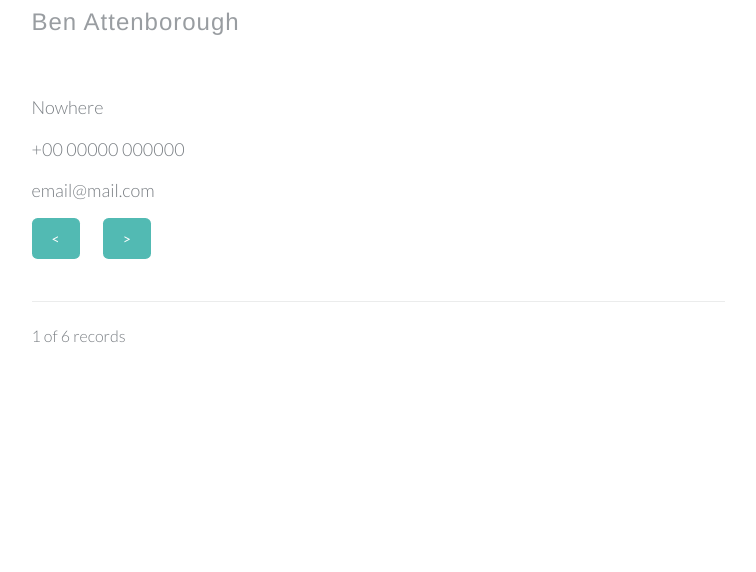
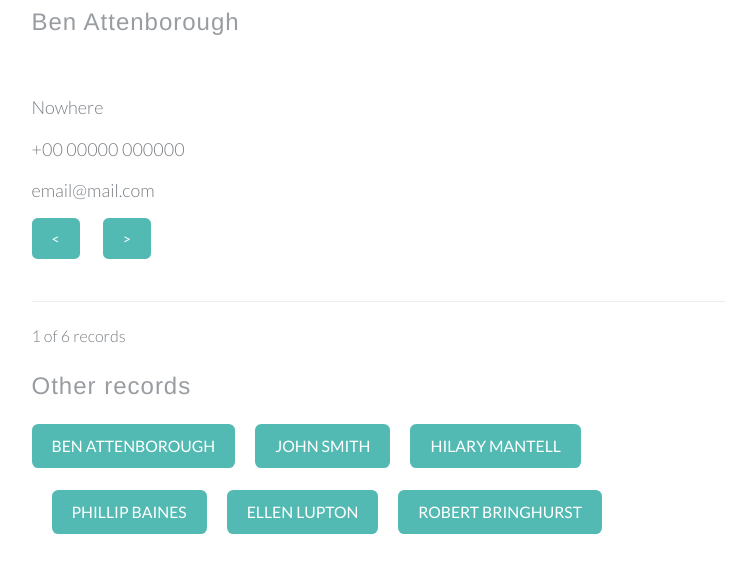
Before and after one commit to BenAttenborough/AddressBook, a plain HTML site: page index.html in a window 1280 px wide. Shown: the part 110-682 px from the top of the page, without its empty margins (262-1018 px from the left). Drawn offline with Linux system fonts and the light colour scheme.

Commit message:
Added buttons for other records

```diff
--- a/app.js
+++ b/app.js
@@ -19,3 +19,4 @@ var robert = new Address("Robert", "Bringhurst", "England", "+00 5355 12555678",
 bensAddressBook.add(robert);
 
 renderAllFields();
+renderOtherRecords();
--- a/index.html
+++ b/index.html
@@ -24,6 +24,10 @@
         <footer>
             <p id="index">Record x of y</p>
         </footer>
+
+        <h2>Other records</h2>
+        <p id="records">records</p>
+
     </div>
 </div>
 
--- a/ui.js
+++ b/ui.js
@@ -57,3 +57,16 @@ backButton.onclick = function () {
     }
     renderAllFields();
 };
+
+function renderOtherRecords() {
+    var recordElement = document.getElementById('records');
+    recordElement.innerHTML = '';
+    for (var record in bensAddressBook.addresses) {
+        recordElement.innerHTML += '<button id="recordButton' + record + '" class="btn--default">'
+            + bensAddressBook.addresses[record].firstName
+            +  ' '
+            + bensAddressBook.addresses[record].lastName
+            + '</button>';
+        console.log(recordElement);
+    }
+}
```
